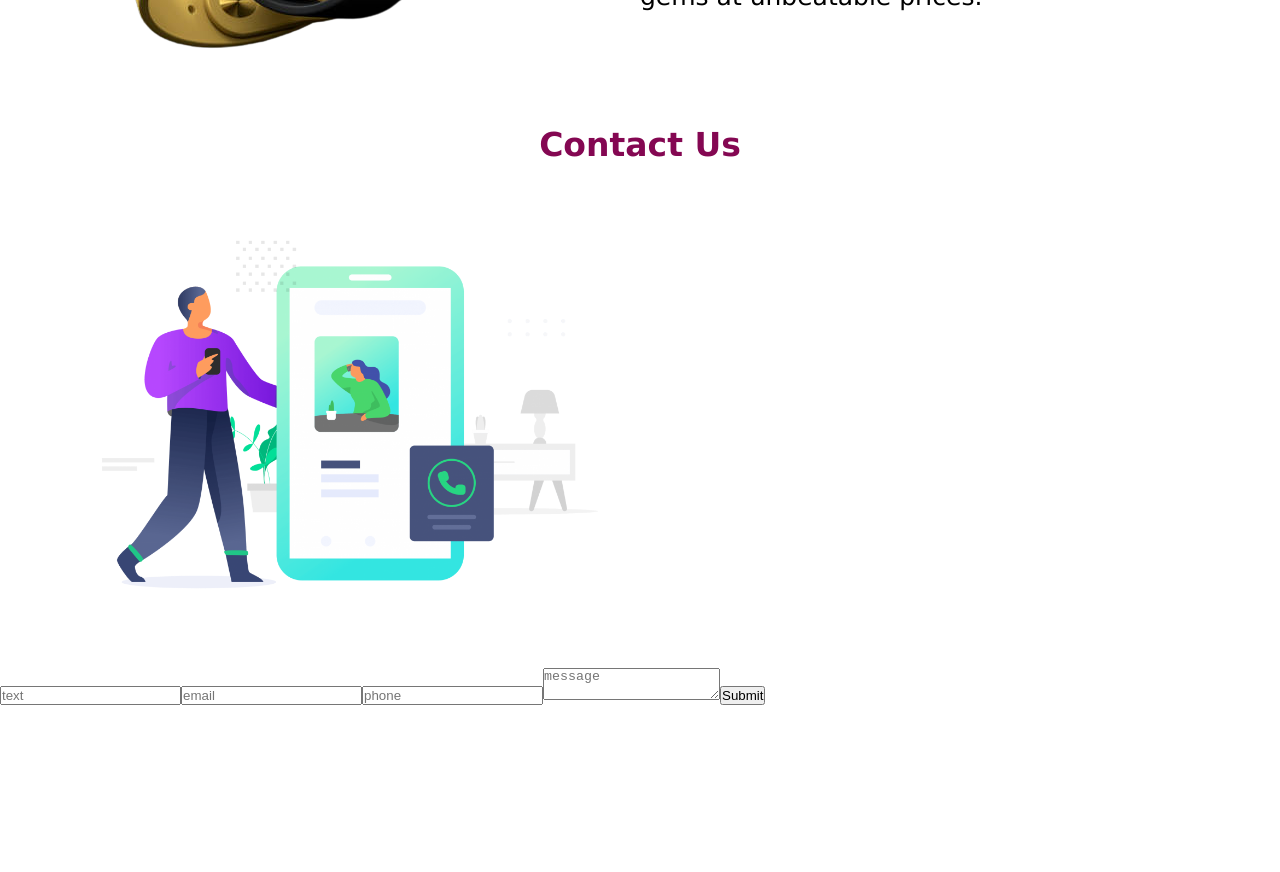
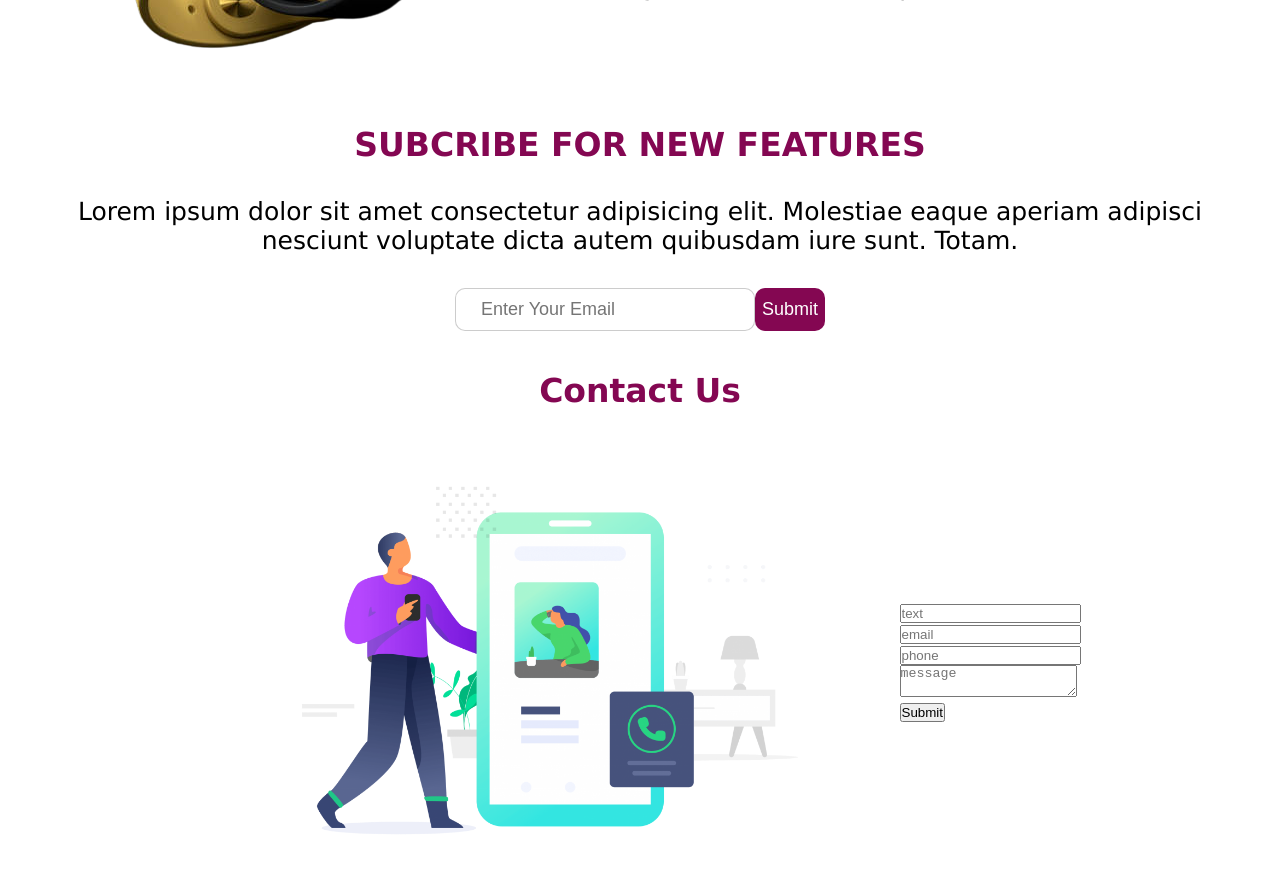
Before and after one commit to Gagan-Dheep/DealHub, a React (Create React App) app in the folder hub/: page / in a window 1280 px wide. Shown: the part 960-1832 px from the top of the page. Before the commit the page ends 1665 px from the top, so only its background shows below. Built offline with nearby package versions, Linux system fonts and the light colour scheme.

Commit message:
contact us

```diff
--- a/hub/src/Home.js
+++ b/hub/src/Home.js
@@ -33,6 +33,17 @@ const Home = () => {
     </div>
    </div>
 
+   <div className='newsletter'>
+    <h2 className='heading'>SUBCRIBE FOR NEW FEATURES</h2>
+    <p>Lorem ipsum dolor sit amet consectetur adipisicing elit. Molestiae eaque aperiam adipisci nesciunt
+    voluptate dicta autem quibusdam iure sunt. Totam.</p>
+
+    <form>
+      <input type='email' placeholder='Enter Your Email'></input>
+      <input type='submit' placeholder='submit'></input>
+    </form>
+      </div>
+
    <div className='contact'>
    <h2 className='heading'>Contact Us</h2>
     <div className='container'>
@@ -42,12 +53,19 @@ const Home = () => {
 
       <div className='form'>
         <form>
-          <input type='text' placeholder='text'></input>
-          <input type='email' placeholder='email'></input>
-          <input type='phone' placeholder='phone'></input>
-          <textarea type='text' placeholder='message'></textarea>
+          <div className='link'>
+            <input type='text' placeholder='text'></input>
+          </div>
+          <div className='link'>
+            <input type='email' placeholder='email'></input>
+          </div>
+          <div className='link'>
+            <input type='phone' placeholder='phone'></input>
+          </div>
+          <div className='link'>
+            <textarea type='text' placeholder='message'></textarea>
+          </div>
           <button type='submit'>Submit</button>
-
         </form>
       </div>
     </div>
--- a/hub/src/style/home.css
+++ b/hub/src/style/home.css
@@ -70,9 +70,39 @@ color: #840752;
 .about .container .content p{
     flex: 1 1 350px;
     font-size: 25px;
+    margin-bottom: 20px;
     font-family: 'Lucida Sans', 'Lucida Sans Regular', 'Lucida Grande', 'Lucida Sans Unicode', Geneva, Verdana, sans-serif;
 }
 
+/* newsletter section */
+.newsletter p{
+    font-size: 25px;
+    padding: 33px ;
+    font-family: 'Lucida Sans', 'Lucida Sans Regular', 'Lucida Grande', 'Lucida Sans Unicode', Geneva, Verdana, sans-serif;
+    text-align: center;
+}
+
+.newsletter form{
+    display: flex;
+    justify-content: center;
+    margin-bottom: 40px;
+
+}
+.newsletter form input[type="email"] {
+    padding: 10px 25px;
+    width: 300px;
+    font-size: 18px;
+    border-radius: 10px;
+    border: 1px solid rgba(0,0,0,0.2);
+}
+.newsletter form input[type="submit"]{
+    font-size: 18px;
+    background-color: #840752;
+    border-radius: 10px;
+    border: #840752;
+    padding: 0 7px ;
+    color: white;
+}
 /* contact section */
 .contact .container .image img {
     width: 700px;
@@ -80,3 +110,11 @@ color: #840752;
     object-fit: cover;
 
 }
+.contact .container {
+    display: flex;
+    align-items: center;
+    justify-content: center;
+}
+.contact .container .form{
+    justify-content: center;
+}
```
